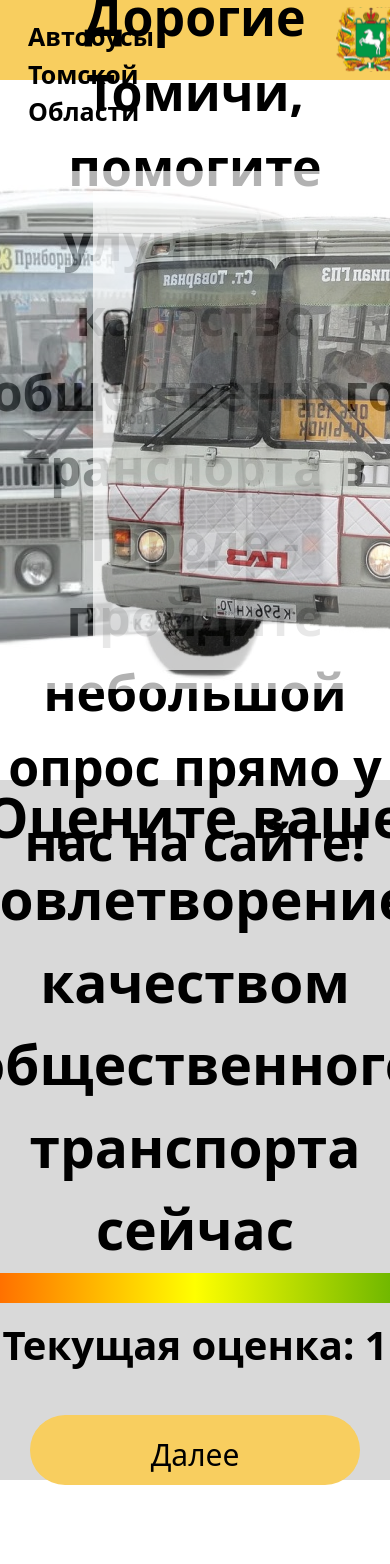
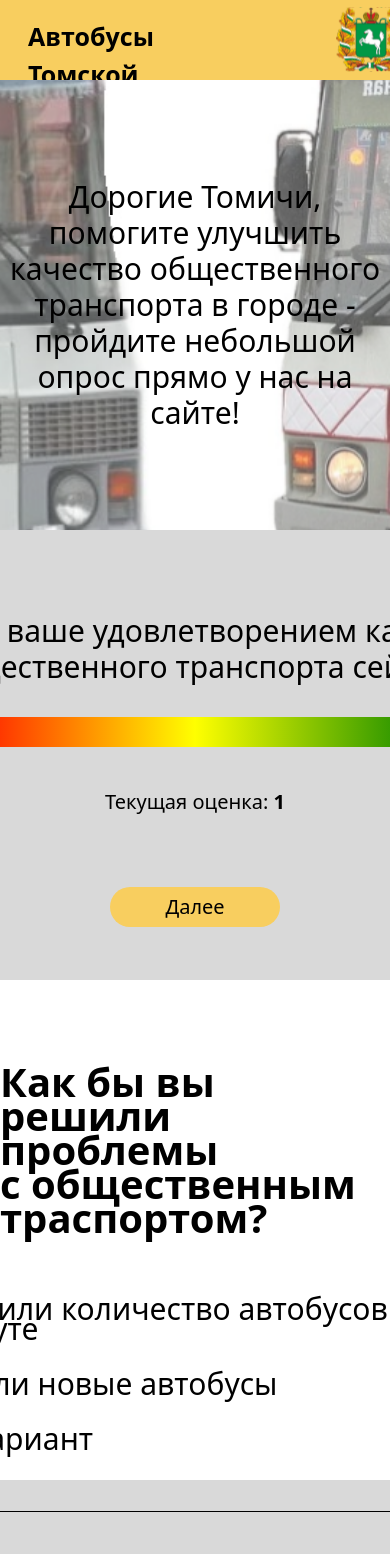
Before and after one commit to PetrovS30/bus-tomsk, a React (Vite) app: page / in a window 390 px wide. Shown: the top 1564 px of the page. Built offline with nearby package versions, Linux system fonts and the light colour scheme.

Commit message:
fineshed website layout

```diff
--- a/src/components/block/main-block/MainBlock.jsx
+++ b/src/components/block/main-block/MainBlock.jsx
@@ -1,15 +1,44 @@
+import React, { useEffect, useRef } from "react";
 import './main-block.css';
 import bus1 from './bus1.png';
 import bus2 from './bus2.png';
 
 const MainBlock = () => {
+    const bus1Ref = useRef();
+    const bus2Ref = useRef();
+
+    useEffect(() => {
+        if (bus1Ref.current && bus2Ref.current) {
+            bus1Ref.current.style.animation = "driveInFromLeft 2s forwards";
+            bus2Ref.current.style.animation = "driveInFromRight 2s forwards";
+        }
+    }, []);
+
     return (
         <div className='main-block__block'>
-            <img className='main-block__bus1' src={bus1} alt="logo" />
-            <h1 className='main-block__text'>Дорогие Томичи, помогите улучшить качество общественного транспорта в городе - пройдите небольшой опрос прямо у нас на сайте!</h1>
-            <img className='main-block__bus2' src={bus2} alt="logo" />
+
+            <p className='main-block__text'>
+                Дорогие Томичи, помогите улучшить качество общественного транспорта в городе - пройдите небольшой опрос прямо у нас на сайте!
+            </p>
+
+
+            <img
+                ref={bus1Ref}
+                src={bus1}
+                alt="Автобус 1"
+                className="main-block__bus1"
+            />
+
+
+            <img
+                ref={bus2Ref}
+                className='main-block__bus2'
+                src={bus2}
+                alt="Автобус 2"
+            />
+
         </div>
-    )
-}
+    );
+};
 
 export default MainBlock;
--- a/src/components/block/main-block/main-block.css
+++ b/src/components/block/main-block/main-block.css
@@ -1,26 +1,97 @@
-.main-block__block{
+.main-block__block {
+    position: relative;
     width: 100%;
-    height: 700px;
+    height: 900px;
     background-color: #fff;
     align-items: center;
     justify-content: center;
     display: flex;
+    overflow: hidden;
 }
 
-.main-block__text{
+.main-block__text {
     display: flex;
-    max-width: 740px;
+    position: relative;
+    max-width: 735px;
     text-align: center;
     font-size: 50px;
     color: black;
+    z-index: 10;
+    line-height: 1.2;
 }
 
-.main-block__bus1{
+.main-block__bus1 {
     position: absolute;
-    left: 0;
+    left: -370px;
+    width: 900px;
+    height: auto;
+    animation: none;
+    z-index: 1;
 }
 
-.main-block__bus2{
+.main-block__bus2 {
     position: absolute;
-    right: 0;
+    right: -300px;
+    width: 800px;
+    height: auto;
+    animation: none;
+    z-index: 1;
 }
+
+@keyframes driveInFromLeft {
+    from {
+        transform: translateX(-100%);
+    }
+
+    to {
+        transform: translateX(0);
+    }
+}
+
+@keyframes driveInFromRight {
+    from {
+        transform: translateX(100%);
+    }
+
+    to {
+        transform: translateX(0);
+    }
+}
+
+@media (max-width: 1755px) {
+    .main-block__block {
+        height: 700px;
+    }
+
+    .main-block__text {
+        font-size: 40px;
+        width: 500px;
+    }
+
+    .main-block__bus1 {
+        width: 800px;
+    }
+
+    .main-block__bus2 {
+        width: 650px;
+    }
+}
+
+@media (max-width: 1210px) {
+    .main-block__block {
+        height: 450px;
+    }
+
+    .main-block__text {
+        font-size: 30px;
+        width: 400px;
+    }
+
+    .main-block__bus1 {
+        width: 550px;
+    }
+
+    .main-block__bus2 {
+        width: 430px;
+    }
+}
--- a/src/components/block/quiz1-block/Quiz1Block.jsx
+++ b/src/components/block/quiz1-block/Quiz1Block.jsx
@@ -4,17 +4,11 @@ import { useState } from 'react';
 const Quiz1Block = () => {
     const [state, setState] = useState(1); // Начальное значение (1 из 5)
 
-    // // Функция для изменения цвета в зависимости от значения
-    // const getSliderColor = () => {
-    //     const percentage = ((state - 1) / 4) * 100; // Преобразуем 1-5 в 0-100%
-    //     const red = 255 - (percentage * 2.55); // Уменьшаем красный
-    //     const green = 0 + (percentage * 2.55); // Увеличиваем зелёный
-    //     return `rgb(${red}, ${green}, 0)`;
-    // };
-
     return (
         <div className='quiz1-block__block'>
-            <h1 className='quiz1-block__text'>Оцените ваше удовлетворением качеством общественного транспорта сейчас</h1>
+            <p className='quiz1-block__text'>
+                Оцените ваше удовлетворением качеством общественного транспорта сейчас
+            </p>
 
             <input
                 type="range"
@@ -26,10 +20,14 @@ const Quiz1Block = () => {
                 className="quiz1-block__input"
             />
 
-            <p className="quiz1-block__value">Текущая оценка: <strong>{state}</strong></p>
+            <p className="quiz1-block__value">
+                Текущая оценка: <strong>{state}</strong>
+            </p>
 
             <div className="">
-                <button className="quiz1-block__btn">Далее</button>
+                <button className="quiz1-block__btn">
+                    Далее
+                </button>
             </div>
 
         </div>
--- a/src/components/block/quiz1-block/quiz1-block.css
+++ b/src/components/block/quiz1-block/quiz1-block.css
@@ -1,19 +1,20 @@
 .quiz1-block__block {
-  width: 100%;
-  height: 700px;
-  background-color: #D9D9D9;
-  align-items: center;
-  justify-content: center;
   display: flex;
   flex-direction: column;
+  justify-content: center;
+  align-items: center;
+  width: 100%;
+  height: 900px;
+  background-color: #D9D9D9;
 }
 
 .quiz1-block__text {
   display: flex;
-  max-width: 740px;
+  max-width: 1000px;
   text-align: center;
-  font-size: 55px;
+  font-size: 50px;
   color: black;
+  line-height: 1.2;
 }
 
 .quiz1-block__input {
@@ -25,6 +26,7 @@
   /* Убираем стандартные стили */
   background: linear-gradient(to right, red, yellow, green);
   /* Градиент */
+  margin-bottom: 30px;
 }
 
 /* Стили для бегунка (ползунка) */
@@ -47,53 +49,71 @@
   cursor: pointer;
 }
 
-/* .quiz1-block__input::-webkit-slider-thumb {
-  -webkit-appearance: none;
-  width: 40px;
-  height: 40px;
-  border-radius: 50%;
-  background: white;
-  border: 2px solid #333;
-  cursor: pointer;
-  position: relative;
-  z-index: 2;
-}
-
-  /* Цифра, которая следует за ползунком */
-.quiz1-block__value-bubble {
-  position: absolute;
-  top: -15px;
-  left: 0;
-  transform: translateX(-50%);
-  background: #333;
-  color: white;
-  width: 28px;
-  height: 28px;
-  border-radius: 50%;
-  display: flex;
-  align-items: center;
-  justify-content: center;
-  font-weight: bold;
-  font-size: 14px;
-  transition: left 0.2s ease;
-  box-shadow: 0 2px 4px rgba(0, 0, 0, 0.2);
+.quiz1-block__value {
+  margin-top: 10px;
+  font-size: 30px;
+  margin-bottom: 100px;
+  color: #000;
 }
 
 .quiz1-block__btn {
+  border: none;
   width: 330px;
   height: 70px;
   font-size: 30px;
   background-color: #F8CE5F;
   color: #000;
   border-radius: 50px;
-  text-align: center;
   display: flex;
+  align-items: center;
   justify-content: center;
+  line-height: 1;
+  padding: 0;
+
+
+  transition: all 0.3s ease;
+  transform-origin: center;
 }
 
-.quiz1-block__value {
-  margin-top: 10px;
-  font-weight: bold;
-  font-size: 40px;
-  color: #000;
+.quiz1-block__btn:hover {
+  transform: scale(1.05);
+  background-color: green;
+  color: white;
 }
+
+@media (max-width: 1755px) {
+  .quiz1-block__block {
+    height: 700px;
+  }
+
+  .quiz1-block__text {
+    font-size: 40px;
+    width: 900px;
+  }
+}
+
+@media (max-width: 1210px) {
+  .quiz1-block__block {
+    height: 450px;
+  }
+
+  .quiz1-block__text {
+    font-size: 30px;
+    width: 700px;
+  }
+
+  .quiz1-block__input {
+    width: 500px;
+  }
+
+  .quiz1-block__value {
+    font-size: 20px;
+    margin-bottom: 70px;
+  }
+
+  .quiz1-block__btn {
+    font-size: 20px;
+    width: 170px;
+    height: 40px;
+  }
+}
```
